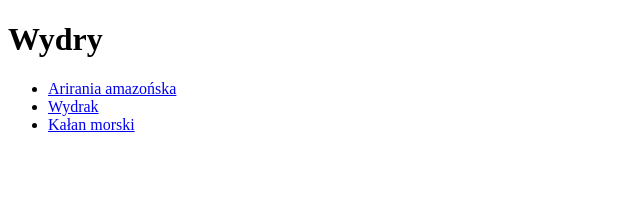
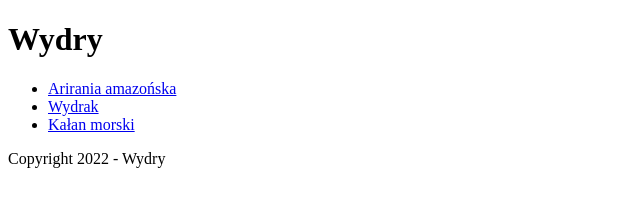
Before and after one commit to mkubera/js-28-git-together, a plain HTML site: page index.html in a window 1280 px wide. Shown: the whole page, without its empty margins (0-640 px from the left). Drawn offline with Linux system fonts and the light colour scheme.

Commit message:
Added footer

```diff
--- a/index.html
+++ b/index.html
@@ -37,5 +37,7 @@
         </a>
       </li>
     </ul>
+
+    <footer>Copyright 2022 - Wydry</footer>
   </body>
 </html>
```
